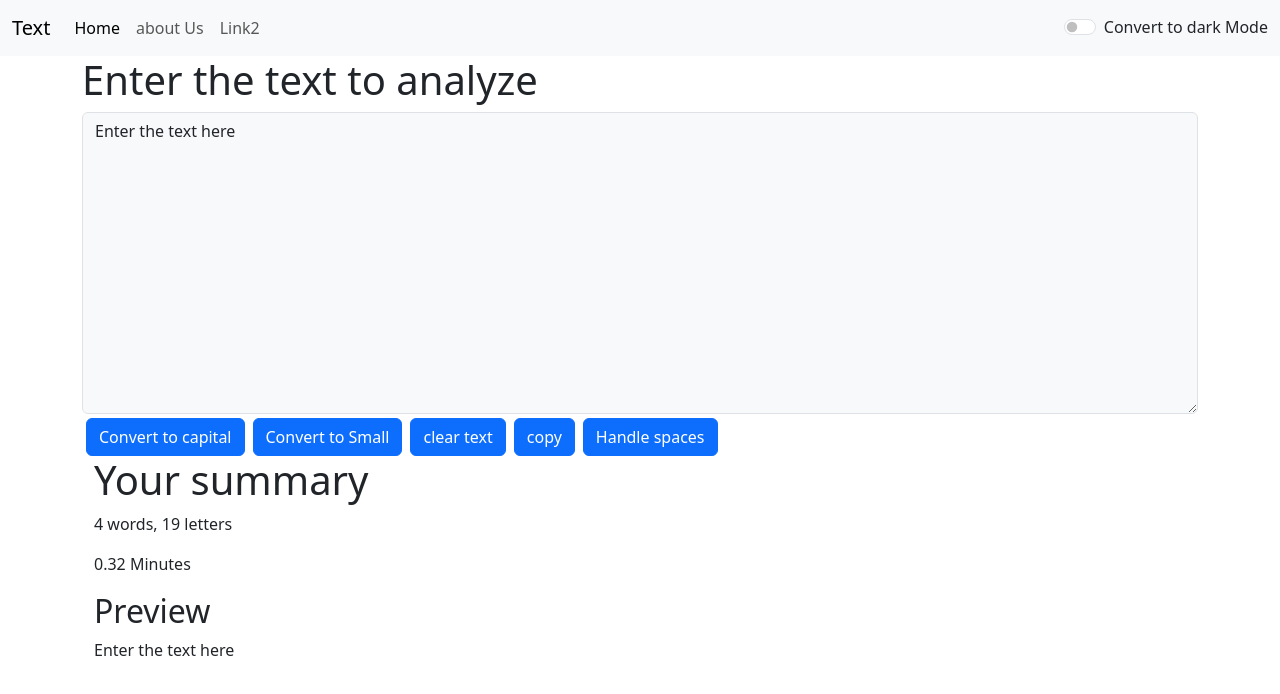
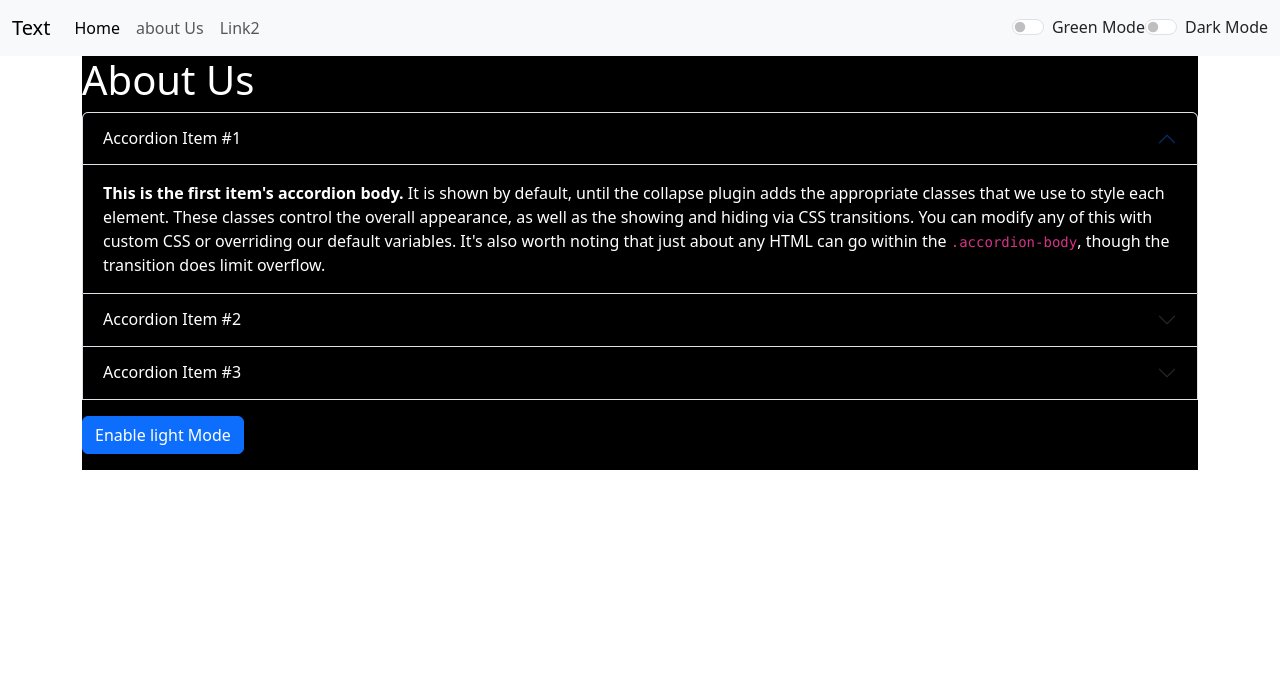
Before and after one commit to sivakrishna1023/my-app, a React (Create React App) app: page /about in a window 1280 px wide. Shown: the top 694 px of the page. Built offline with nearby package versions, Linux system fonts and the light colour scheme.

Commit message:
the third check point

```diff
--- a/package.json
+++ b/package.json
@@ -8,6 +8,7 @@
     "@testing-library/user-event": "^13.5.0",
     "react": "^18.2.0",
     "react-dom": "^18.2.0",
+    "react-router-dom": "^6.12.1",
     "react-scripts": "5.0.1",
     "web-vitals": "^2.1.4"
   },
--- a/src/App.js
+++ b/src/App.js
@@ -2,29 +2,74 @@
 import { useState } from 'react';
 import './App.css';
 import Navbar from './components/Navbar';
-//import About from './components/About';
+import About from './components/About';
 import TextForm from './components/TextForm';
-
-
+import Alert from './components/Alert';
+import {
+  BrowserRouter,
+  Link,
+  Route,
+  Routes,
+} from "react-router-dom";
 function App() {
   const [state,newstate]=useState('light');
+  const [state1,newstate1]=useState('light');
+  const [alert,newalert]=useState(null);
+  const showmeassge=(title,message)=>{
+       newalert({
+        title: title,
+        message:message
+       })
+       setTimeout(() => {
+        newalert(null);
+       },3000);
+  }
   const convertor=()=>{
     if(state==='light'){
       newstate('dark');
+      newstate1('dark');
       document.body.style.backgroundColor = '#050d10';
+      showmeassge('success','Dark Mode Enabeled')
+      //document.title='In dark mode';
     }
     else{
-      newstate('light')
+      newstate('light');
+      newstate1('light');
       document.body.style.backgroundColor = 'white';
+      showmeassge('success','Light Mode Enabeled')
+      //document.title='In Light mode';
     }
+  }
+  const convert2=()=>{
+       if(state1==='light'){
+          newstate('dark');
+          newstate1('#1e4d2b');
+          document.body.style.backgroundColor='#1e4d2b';
+          showmeassge('success','Green Mode Enabeled')
+       }
+       else{
+        newstate('light')
+        newstate1('light');
+          document.body.style.backgroundColor='white';
+          showmeassge('success','Green Mode disabeled')
+       }
   }
   return (
    <>
-    <Navbar title="Text" about="about Us" mode={state} togglemode={convertor} />
+    <Navbar title="Text" about="about Us" mode={state} mode1={state1}togglemode={convertor} togglemode2={convert2}/>
+    <Alert/>
+    <BrowserRouter>
+      <Routes>
+        <Route path="/"  element={<TextForm  showmeassge={showmeassge}  heading="Enter the text to analyze" mode={state} togglemode={convertor} togglemode2={convert2}/>
+} />
+        <Route path="/about" element={<div className='container'>
+      <About/>
+    </div> } />
+      </Routes>
+    </BrowserRouter>
 
-
-    <TextForm heading="Enter the text to analyze" mode={state} togglemode={convertor}/>
-
+    {/* <TextForm  showmeassge={showmeassge}  heading="Enter the text to analyze" mode={state} togglemode={convertor} togglemode2={convert2}/> */}
+    {/* <About/> */}
     {/* <div className='container'>
       <About/>
     </div> */}
--- a/src/components/About.js
+++ b/src/components/About.js
@@ -37,6 +37,7 @@ export default function About() {
                     Accordion Item #1
                 </button>
                 </h2>
+
                 <div id="collapseOne" class="accordion-collapse collapse show" data-bs-parent="#accordionExample">
                 <div class="accordion-body" style={mystate}>
                     <strong>This is the first item's accordion body.</strong> It is shown by default, until the collapse plugin adds the appropriate classes that we use to style each element. These classes control the overall appearance, as well as the showing and hiding via CSS transitions. You can modify any of this with custom CSS or overriding our default variables. It's also worth noting that just about any HTML can go within the <code>.accordion-body</code>, though the transition does limit overflow.
--- /dev/null
+++ b/src/components/Alert.js
@@ -0,0 +1,13 @@
+import React from 'react'
+
+export default function Alert(props) {
+    // const capitalize=(word)=>{
+    //     const lower= word.toLoowerCase();
+    //     return lower.charAt(0).toUpperCase()+lower.slice(1);
+    // }
+  return (
+     props.alert && <div className={`alert alert-${props.alert.title} alert-dismissible fade show`} role="alert">
+    <strong>{props.alert.title}</strong> {props.alert.message}
+  </div>
+  )
+}
--- a/src/components/Navbar.js
+++ b/src/components/Navbar.js
@@ -3,27 +3,32 @@ import PropTypes from 'prop-types'
 
 export default function Navbar(props){
    return (
-    <nav className={`navbar navbar-expand-lg navbar-${props.mode} bg-${props.mode}`}>
+    <nav className={`navbar navbar-expand-lg navbar-${props.mode1} bg-${props.mode1}`}>
     <div className="container-fluid">
       <a className="navbar-brand" href="/">{props.title}</a>
       <button className="navbar-toggler" type="button" data-bs-toggle="collapse" data-bs-target="#navbarSupportedContent" aria-controls="navbarSupportedContent" aria-expanded="false" aria-label="Toggle navigation">
         <span className="navbar-toggler-icon"></span>
       </button>
+
       <div className="collapse navbar-collapse" id="navbarSupportedContent">
         <ul className="navbar-nav me-auto mb-2 mb-lg-0">
           <li className="nav-item">
             <a className="nav-link active" aria-current="page" href="/">Home</a>
           </li>
           <li className="nav-item">
-            <a className="nav-link" href="/">{props.about}</a>
+            <a className="nav-link" href="/about">{props.about}</a>
           </li>
           <li className="nav-item">
             <a className="nav-link" href="/">Link2</a>
           </li>
         </ul>
+        <div className={`form-check form-switch text-${props.mode1==='light'?'Dark':'light'}`}>
+        <input className="form-check-input" type="checkbox"  onClick={props.togglemode2} role="switch" id="flexSwitchCheckDefault"/>
+        <label className="form-check-label-light" htmlFor="flexSwitchCheckDefault"  >Green Mode</label>
+        </div>
         <div className={`form-check form-switch text-${props.mode==='light'?'dark':'light'}`}>
         <input className="form-check-input" type="checkbox"  onClick={props.togglemode} role="switch" id="flexSwitchCheckDefault"/>
-        <label className="form-check-label-light" htmlFor="flexSwitchCheckDefault"  >Convert to dark Mode</label>
+        <label className="form-check-label-light" htmlFor="flexSwitchCheckDefault"  >Dark Mode</label>
         </div>
         {/* <form className="d-flex" role="search">
           <input className="form-control me-2" type="search" placeholder="Search" aria-label="Search"/>
--- a/src/components/TextForm.js
+++ b/src/components/TextForm.js
@@ -6,6 +6,7 @@ export default function TextForm(props) {
     console.log("Uppercase button clicked", text);
     let newtext=text.toUpperCase();
     settext(newtext);
+    props.showmeassge('success','converted to uppercase')
   }
   const handleonchange = (event)=>{
     console.log("you are entered....!");
@@ -14,22 +15,26 @@ export default function TextForm(props) {
   const clearer=()=>{
     let newtext3="";
     settext(newtext3);
+    props.showmeassge('success','MessageCleared')
   }
   const handledownclick =()=>{
     console.log("clicked the tolower button", text);
     let newtext1=text.toLowerCase();
     settext(newtext1);
+    props.showmeassge('success','converted to Lowercase')
   }
   const copytext=()=>{
     console.log('i am copying...!!');
     let text=document.getElementById('mytext');
     text.select();
     navigator.clipboard.writeText(text.value);
+    props.showmeassge('success','Copied the text')
   }
   const handlespace=()=>{
     console.log('i am handling spaces');
     let text1=text.split(/[ ]+/);
     settext(text1.join(" "));
+    props.showmeassge('success','spaces are handled')
   }
   return (
 
@@ -46,7 +51,7 @@ export default function TextForm(props) {
         <button className="btn btn-primary mt-1 mx-1" onClick={handlespace}> Handle spaces </button>
           <div className={`container text-${props.mode==='light'?'dark':'light'}`}>
           <h1>Your summary </h1>
-          <p> {text.split(" ").length} words, {text.length} letters </p>
+          <p> {text[text.split(" ").length]===" "?text.split(" ").length-1:text.split(" ").length} words, {text.length} letters </p>
           <p> {0.08* text.split(" ").length} Minutes </p>
           <h2>Preview</h2>
           <p>{text}</p>
```
Also changed, not shown: 1 other file (tests, documents, lock files or other folders).
